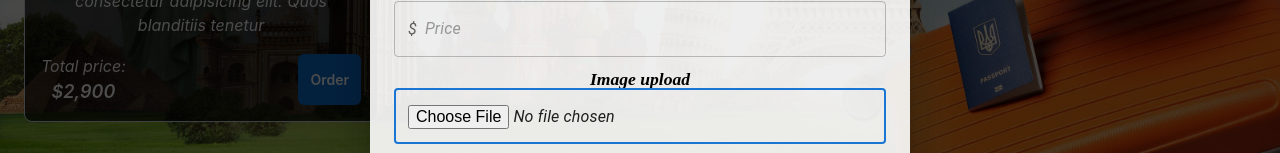
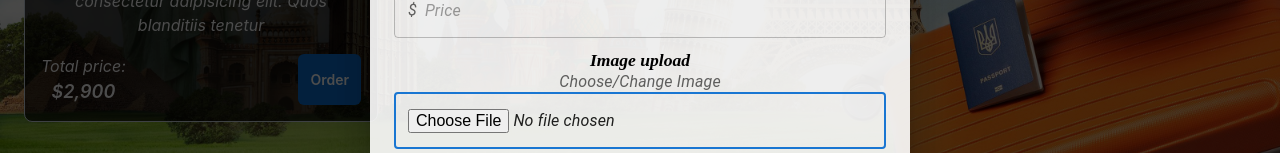
Before and after one commit to ilan-moroz/Project-3---Vacation, a React (Create React App) app in the folder FrontEnd/: page /vacations in a window 1280 px wide. Both pictures are taken after a click on the button "ADD VACATION". Shown: the part 506-659 px from the top of the page. Built offline with nearby package versions, Linux system fonts and the light colour scheme; a web font is replaced by a local one.

Commit message:
change image

```diff
--- a/FrontEnd/src/Components/Pages/Vacations/addVacationModal/addVacationModal.tsx
+++ b/FrontEnd/src/Components/Pages/Vacations/addVacationModal/addVacationModal.tsx
@@ -4,7 +4,7 @@ import Dialog from "@mui/material/Dialog";
 import DialogContent from "@mui/material/DialogContent";
 import DialogContentText from "@mui/material/DialogContentText";
 import DialogTitle from "@mui/material/DialogTitle";
-import { InputAdornment, TextField } from "@mui/material";
+import { InputAdornment, InputLabel, TextField } from "@mui/material";
 import { useForm } from "react-hook-form";
 import { Vacation } from "../../../Model/Vacation";
 import axios from "axios";
@@ -100,7 +100,7 @@ export default function AddVacationModal() {
             To add a vacation to this website, please fill up all the fields
             below.
           </DialogContentText>
-          <br /> <br />
+          <br />
           <form onSubmit={handleSubmit(onSubmit)}>
             <TextField
               margin="normal"
@@ -191,6 +191,7 @@ export default function AddVacationModal() {
             <label htmlFor="image" className="label-large">
               Image upload
             </label>
+            <InputLabel htmlFor="image">Choose/Change Image</InputLabel>
             <TextField
               type="file"
               id="image"
@@ -201,11 +202,11 @@ export default function AddVacationModal() {
             />
             <div className="container">
               <img className="preview" src={image} alt={image} />
-              {image && (
+              {/* {image && (
                 <Button className="btn" variant="contained" color="error">
                   Change Image
                 </Button>
-              )}
+              )} */}
             </div>
             <Button onClick={handleClose} color="error">
               Cancel
```
